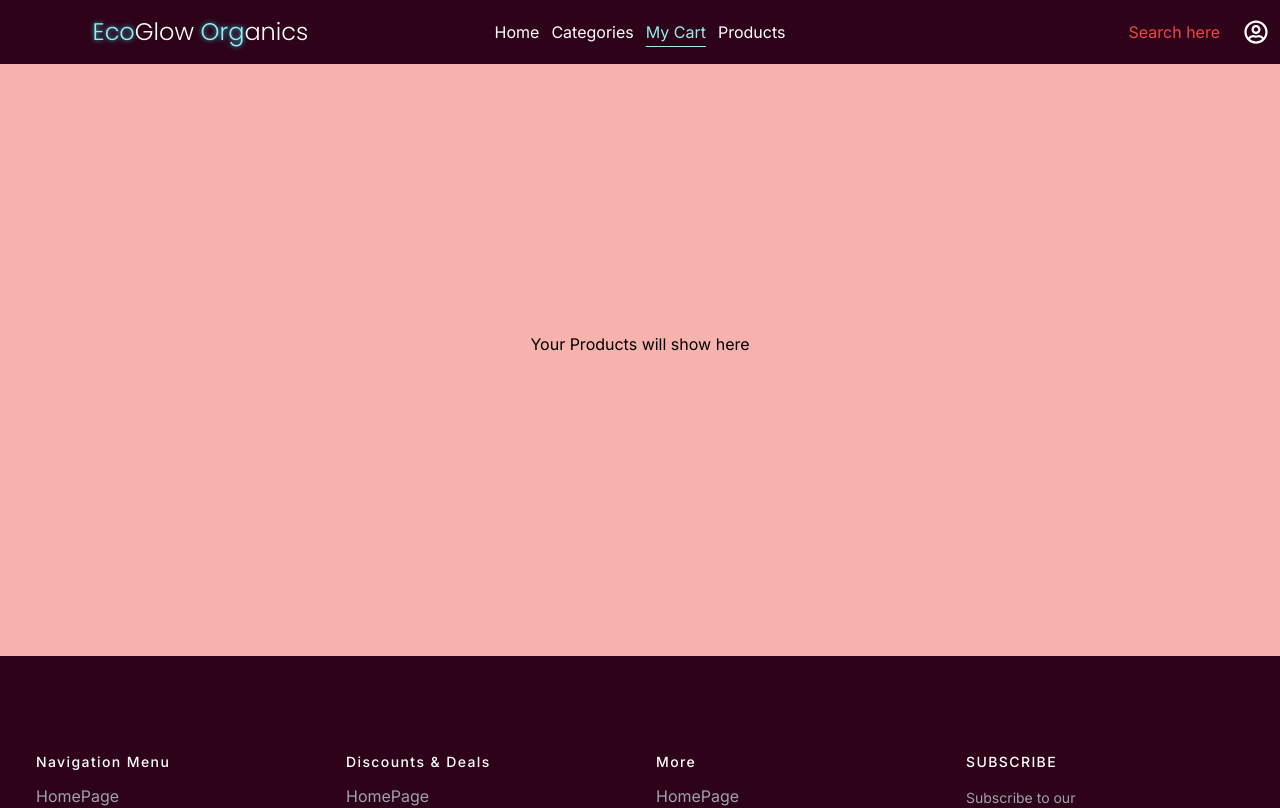
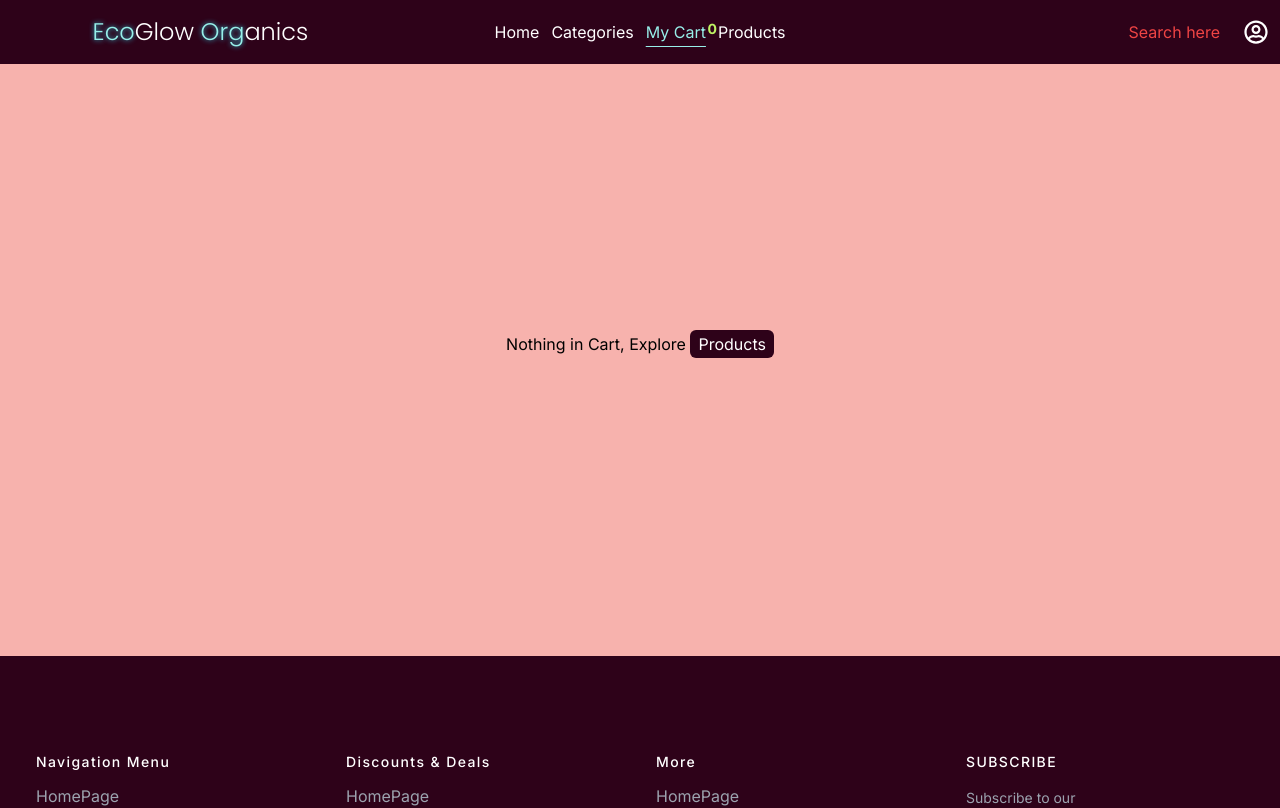
Before and after one commit to mudasarmajeed5/ecommerce.store, a Next.js app: page /mycart in a window 1280 px wide. Shown: the top 808 px of the page. Built offline with nearby package versions, Linux system fonts and the light colour scheme.

Commit message:
Added Redux to store items in the redux store as we navigate through pages.

```diff
--- a/app/globals.css
+++ b/app/globals.css
@@ -21,10 +21,8 @@ body{
 }
 body::-webkit-scrollbar {
   width: .6em;
-}
+  background-color: black;
 
-body::-webkit-scrollbar-track {
-  -webkit-box-shadow: inset 0 0 6px rgba(94, 2, 2, 0.7);
 }
 
 body::-webkit-scrollbar-thumb {
--- a/app/layout.js
+++ b/app/layout.js
@@ -3,6 +3,7 @@ import Navbar from "@/components/Navbar";
 import Footer from "@/components/Footer";
 import "./globals.css";
 import SessionWrapper from "./component/SessionWrapper";
+import ReduxProvider from "./redux/ReduxProvider";
 const inter = Inter({ subsets: ["latin"] });
 export const metadata = {
   title: "EcoGlow Organics | Nature's Beauty, Naturally Yours",
@@ -11,7 +12,9 @@ export const metadata = {
 
 export default function RootLayout({ children }) {
   return (
-    <html lang="en">
+    <ReduxProvider>
+
+      <html lang="en">
         <SessionWrapper>
           <body className={inter.className}>
             <Navbar />
@@ -19,6 +22,7 @@ export default function RootLayout({ children }) {
             <Footer />
           </body>
         </SessionWrapper>
-    </html>
+      </html>
+    </ReduxProvider>
   );
 }
--- a/app/mycart/page.js
+++ b/app/mycart/page.js
@@ -1,13 +1,47 @@
-"use client"
-import React from 'react'
+"use client";
+import React from 'react';
+import Link from 'next/link';
+import { useSelector, useDispatch } from 'react-redux';
+import { RemoveItem } from '../redux/Cart/CartItems';
 
 const Mycart = () => {
+  const dispatch = useDispatch();
+  const cartitems = useSelector((state) => state.CartItem.MyCart);
+
+  const handleRemoveItem = (item) => {
+    dispatch(RemoveItem(item));
+  };
 
   return (
-    <div className='text-black h-[70vh] flex items-center justify-center'>
-      Your Products will show here
+    <div>
+      {cartitems.length === 0 && (
+        <div className='text-black h-[70vh] flex flex-col items-center justify-center'>
+          <div>
+            Nothing in Cart, Explore{' '}
+            <Link href={"/products"} className='hover:underline underline-offset-4 bg-[--navbar-color] text-white px-2 py-1 rounded-md'>
+              Products
+            </Link>
+          </div>
+        </div>
+      )}
+      {cartitems.length > 0 && (
+        <div className="flex text-black  w-full items-center flex-col overflow-y-scroll">
+          {cartitems.map((item, index) => (
+            <div key={index} className="w-full md:w-1/2 xl:w-1/2 p-4">
+              <div className="flex shadow-lg bg-[#d88984] rounded-lg overflow-hidden items-around relative">
+                <img src={item.image} alt={item.title} className="w-[100px] md:w-[150px] h-[100px] md:h-[150px] object-cover object-center" />
+                <div className="px-2 md:p-4">
+                  <p className="text-md md:text-lg font-semibold mb-2">{item.title}</p>
+                  <p className="text-sm text-gray-900 my-2">{item.price}</p>
+                <button className='bg-black md:text-md text-sm absolute bottom-2 text-white px-2 py-1 ' onClick={() => handleRemoveItem(item)}>Remove Item</button>
+                </div>
+              </div>
+            </div>
+          ))}
+        </div>
+      )}
     </div>
-  )
-}
+  );
+};
 
-export default Mycart
+export default Mycart;
--- a/app/products/page.js
+++ b/app/products/page.js
@@ -1,15 +1,18 @@
 "use client"
 import React, { useState } from 'react'
 import Data from "./Products.json"
-import { v4 as uuidv4 } from 'uuid'
+import { v4 as uuidv4 } from 'uuid';
+import { useSelector, useDispatch } from 'react-redux'
+import { AddItem } from '../redux/Cart/CartItems'
 const Products = () => {
+  const cartitems = useSelector((state) => state.CartItem.Mycart);
+  console.log(cartitems);
+  const dispatch = useDispatch();
   const [search, setsearch] = useState("");
   const [FilterSearch, setFilterSearch] = useState(Data);
-  const items = [];
 
   const AddCurrentItem = (item) => {
-    items.push(item)
-    console.log(items);
+    dispatch(AddItem(item));
   }
 
   const Filters = [
--- /dev/null
+++ b/app/redux/Cart/CartItems.js
@@ -0,0 +1,23 @@
+import { createSlice } from '@reduxjs/toolkit'
+
+export const CartItemsSlice = createSlice({
+  name: 'cartItems',
+  initialState:{
+    MyCart:[]
+  },
+  reducers: {
+    AddItem: (state, action) => {
+      state.MyCart = [...state.MyCart, action.payload];
+    },
+    RemoveItem:(state,action)=>{
+      console.log("For now nothing. will add the functionality later.");
+    }
+  },
+});
+
+
+
+// Action creators are generated for each case reducer function
+export const { AddItem, RemoveItem } = CartItemsSlice.actions
+
+export default CartItemsSlice.reducer
--- /dev/null
+++ b/app/redux/ReduxProvider.jsx
@@ -0,0 +1,13 @@
+"use client"
+import React from 'react'
+import { store } from './store'
+import { Provider } from 'react-redux'
+const ReduxProvider = ({ children }) => {
+    return (
+        <Provider store={store}>
+            {children}
+        </Provider>
+    )
+}
+
+export default ReduxProvider
--- /dev/null
+++ b/app/redux/store.js
@@ -0,0 +1,7 @@
+import { configureStore } from '@reduxjs/toolkit'
+import   CartItemsSliceReducer  from "./Cart/CartItems"
+export const store = configureStore({
+  reducer: {
+    CartItem:CartItemsSliceReducer,
+  },
+})
--- a/components/Navbar.js
+++ b/components/Navbar.js
@@ -1,10 +1,9 @@
 "use client"
 import { usePathname } from 'next/navigation';
 import React from 'react'
-import { useState } from 'react';
-import Data from "@/app/products/Products.json"
+import { useSelector } from 'react-redux'
 import "./Navbar.css"
-import {FaRegUserCircle} from "react-icons/fa";
+import { FaRegUserCircle } from "react-icons/fa";
 import { BiSolidCategory } from "react-icons/bi";
 import { IoMdHome } from "react-icons/io";
 import { MdProductionQuantityLimits } from "react-icons/md";
@@ -12,6 +11,8 @@ import { IoIosCart } from "react-icons/io";
 import Link from 'next/link';
 const Navbar = () => {
   const pathname = usePathname();
+  const cartitems = useSelector((state) => state.CartItem.MyCart);
+  const Cart_items_length = cartitems.length;
   const mobileNavLinks = [
     {
       link: "/home",
@@ -63,11 +64,15 @@ const Navbar = () => {
         <ul className='flex gap-3 2xl:gap-5 items-center justify-center'>
           {PCNavLinks.map((item, index) => {
             const isActive = pathname.startsWith(item.link);
+            const isCartItem = index === 2;
             return (
-                <li key={index} id='psuedo_underline' className='list-none text-md'>
+              <li key={index} id='psuedo_underline' className='list-none text-md relative'>
                 <Link href={item.link} className={isActive ? "text-[#97EFE9] underline underline-offset-8" : ""}>
                   {item.text}
                 </Link>
+                {isCartItem && (
+                  <span className='absolute top-[-5px] font-bold text-lime-300 right-[-15px] p-1 rounded-full text-sm '>{Cart_items_length}</span>
+                )}
               </li>
             );
           })}
--- a/package.json
+++ b/package.json
@@ -9,11 +9,13 @@
     "lint": "next lint"
   },
   "dependencies": {
+    "@reduxjs/toolkit": "^2.2.3",
     "next": "14.1.3",
     "next-auth": "^4.24.7",
     "react": "^18",
     "react-dom": "^18",
     "react-icons": "^5.0.1",
+    "react-redux": "^9.1.1",
     "react-router-dom": "^6.22.3",
     "uuid": "^9.0.1"
   },
```
Also changed, not shown: app/home/page.js (line endings or trailing spaces), 1 other file (tests, documents, lock files or other folders). Lines whose indentation alone changed are shown as unchanged.
